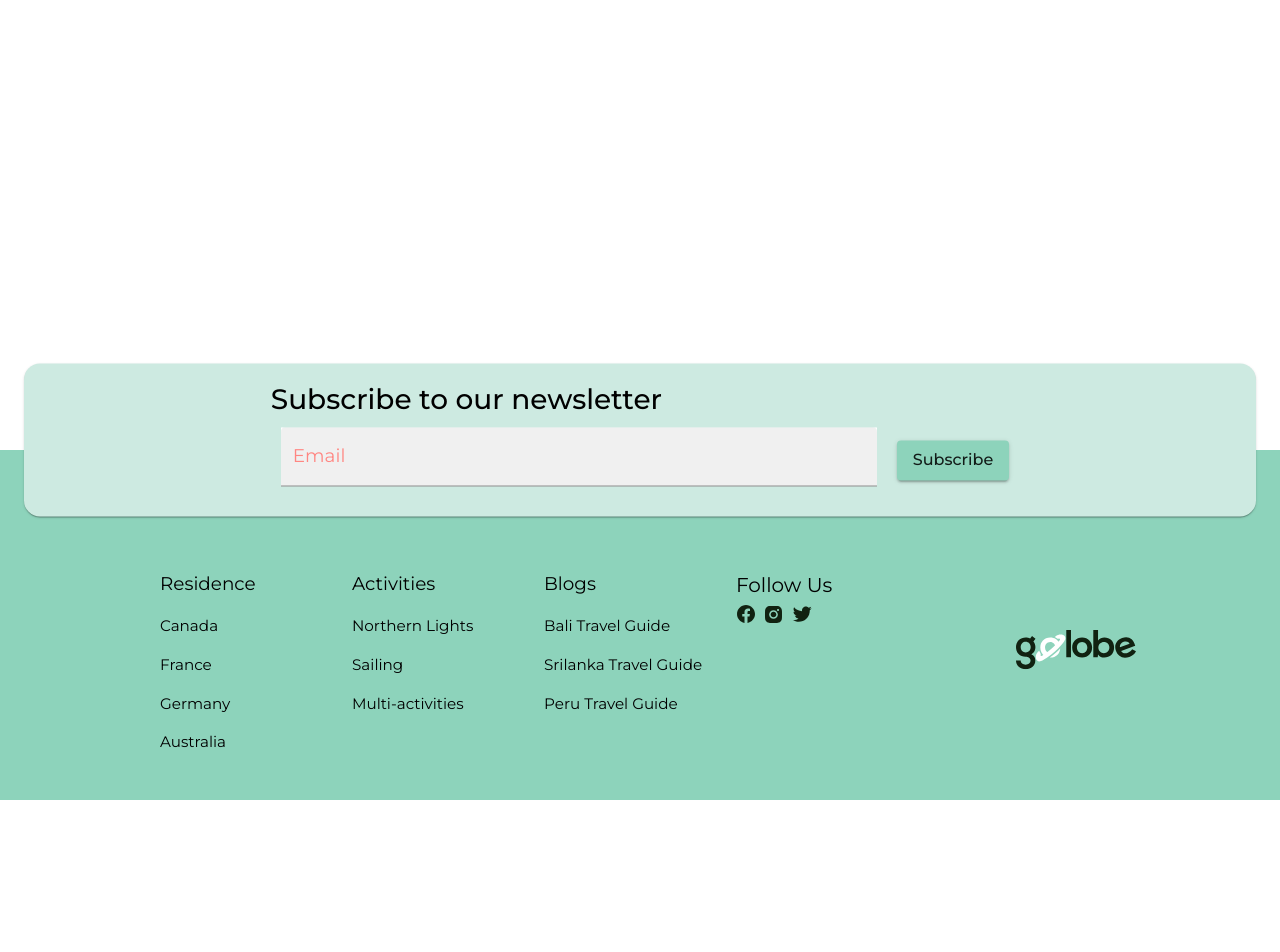
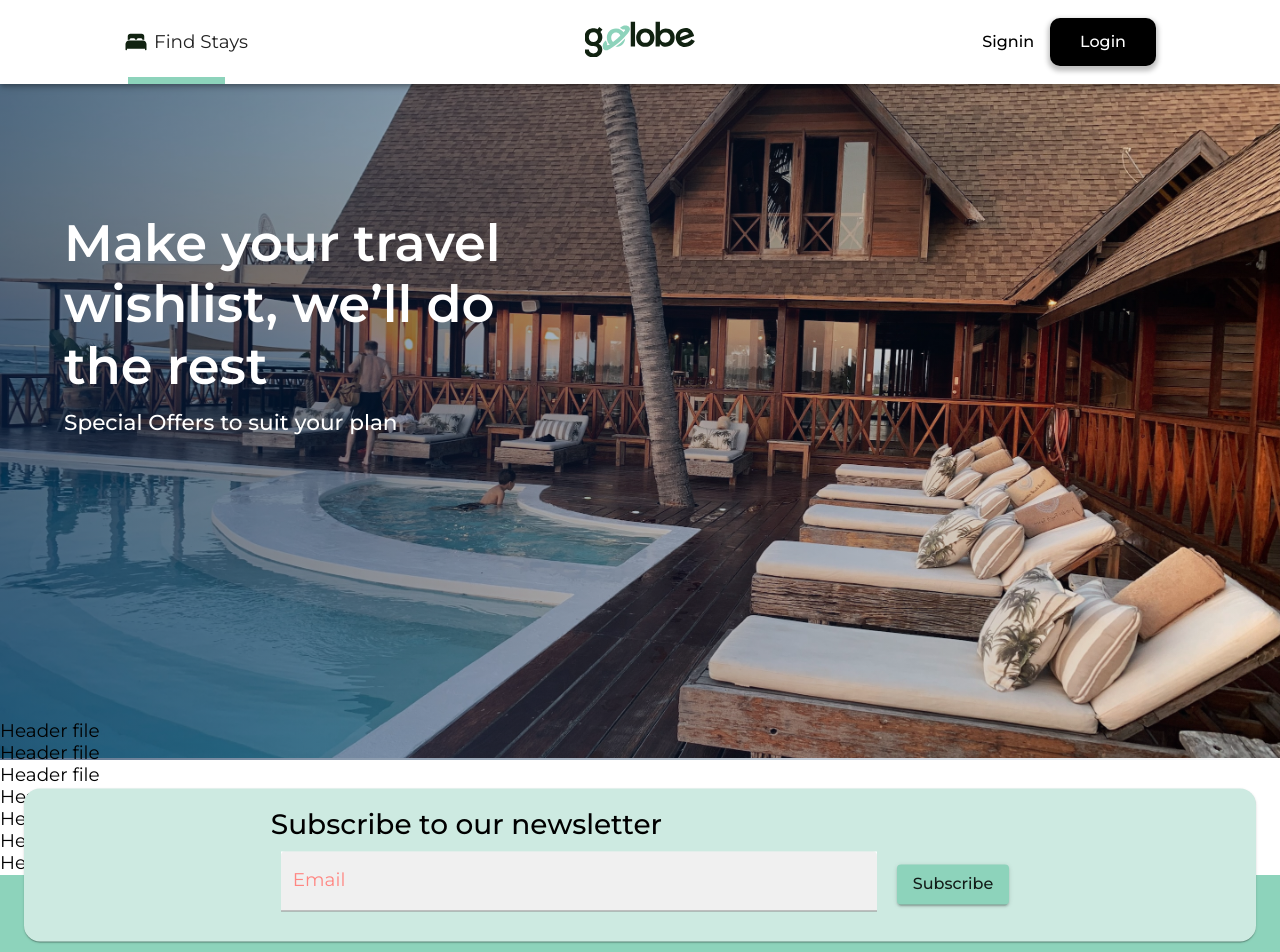
Before and after one commit to Jeyanth-2301/golobe-ui, a React (Vite) app: page /stays in a window 1280 px wide. Shown: the top 952 px of the page. Before the commit the page ends 800 px from the top, so only its background shows below. Built offline with nearby package versions, Linux system fonts and the light colour scheme.

Commit message:
Correction

```diff
--- a/src/components/Foot.jsx
+++ b/src/components/Foot.jsx
@@ -1,5 +1,5 @@
 import React, { useState } from 'react';
-import { Container, Typography, TextField, Button, Grid, Link,  Card} from '@mui/material';
+import { Container, Typography, TextField, Button, Grid, Link, Card } from '@mui/material';
 import instagram from '../assets/icons/instagram.svg';
 import facebook from '../assets/icons/facebook.svg';
 import twitter from '../assets/icons/twitter.svg';
@@ -18,7 +18,7 @@ const Foot = () => {
   const handleSubscribe = () => {
 
     const emailPattern = /^[a-z][a-z0-9]*@[a-z]+\.[a-z]{2,3}$/;
-    if(!emailPattern.test(email)){
+    if (!emailPattern.test(email)) {
       setvalidEmail(false);
       return;
     }
@@ -31,11 +31,11 @@ const Foot = () => {
 
   return (
 
-    <footer style={{ backgroundColor: '#8DD3BB', color: 'white', padding: '20px 0px', position: 'fixed', bottom: 0, left: 0, right: 0, height: '350px', maxWidth: '1440' }}>
+    <footer style={{ backgroundColor: '#8DD3BB', color: 'white', padding: '20px 0px', bottom: 0, left: 0, right: 0, height: '350px', maxWidth: '1440' }}>
 
-     < Container maxWidth="md" style={{  marginTop: '-180px', position: 'relative', top: '50%', left: '40%', transform: 'translate(-40%, -35%)', display: 'flex', justifyContent: 'center', alignItems: 'center', zIndex: 1, maxWidth: '1500px', maxHeight:'500px' }}>
-      <Card style={{ maxWidth: '1500px', maxHeight: '200px', padding: '20px', display: 'flex', justifyContent: 'center', alignItems: 'center', flexDirection: 'column', marginBottom: '80px', width:'100%', borderRadius: '16px', backgroundColor:"#CDEAE1" }}>
-        <Grid container direction= "row" alignItems="center" justifyContent="center" spacing="{2}" >
+      < Container maxWidth="md" style={{ marginTop: '-180px', position: 'relative', top: '50%', left: '40%', transform: 'translate(-40%, -35%)', display: 'flex', justifyContent: 'center', alignItems: 'center', zIndex: 1, maxWidth: '1500px', maxHeight: '500px' }}>
+        <Card style={{ maxWidth: '1500px', maxHeight: '200px', padding: '20px', display: 'flex', justifyContent: 'center', alignItems: 'center', flexDirection: 'column', marginBottom: '80px', width: '100%', borderRadius: '16px', backgroundColor: "#CDEAE1" }}>
+          <Grid container direction="row" alignItems="center" justifyContent="center" spacing="{2}" >
             <Grid item xs={6} sm={6}  >
               <Typography variant='h4'>
                 Subscribe to our newsletter
@@ -57,7 +57,7 @@ const Foot = () => {
                 helperText={!validEmail ? 'Invalid email format ' : ''}
               />
             </Grid>
-        <Grid item style={{marginTop:'40px', marginLeft: '30px'}}>
+            <Grid item style={{ marginTop: '40px', marginLeft: '30px' }}>
               <Button variant="contained" color="primary" onClick={handleSubscribe} fullWidth>
                 Subscribe
               </Button>
@@ -67,51 +67,51 @@ const Foot = () => {
       </Container>
 
 
-      <Container maxwidth="md" maxHeight="md" style={{ marginTop: '50px'}}>
+      <Container maxwidth="md" maxHeight="md" style={{ marginTop: '50px' }}>
         <Grid container justifyContent="center">
           <Grid item xs={6} sm={2} direction={'column'} spacing={10}>
-            <Typography  varient='h6' style={{marginBottom: '20px', color:'black'}}>Residence</Typography>
+            <Typography varient='h6' style={{ marginBottom: '20px', color: 'black' }}>Residence</Typography>
 
             <Typography variant='body2'>
-              <Link href="#" underline="hover" style={{display: 'block', marginBottom: '17px', color: 'black'}}>Canada </Link>
+              <Link href="#" underline="hover" style={{ display: 'block', marginBottom: '17px', color: 'black' }}>Canada </Link>
             </Typography>
             <Typography variant='body2'>
-              <Link href="#" underline="hover" style={{display: 'block', marginBottom: '17px', color: 'black'}}>France </Link>
+              <Link href="#" underline="hover" style={{ display: 'block', marginBottom: '17px', color: 'black' }}>France </Link>
             </Typography>
             <Typography variant='body2'>
-              <Link href="#" underline="hover" style={{display: 'block', marginBottom: '17px', color: 'black'}}>Germany</Link>
+              <Link href="#" underline="hover" style={{ display: 'block', marginBottom: '17px', color: 'black' }}>Germany</Link>
             </Typography>
-            <Typography variant= 'body2' >
-              <Link href="#" underline="hover" style={{display:'block', marginBottom: '17px', color:'black'}}>Australia</Link>
+            <Typography variant='body2' >
+              <Link href="#" underline="hover" style={{ display: 'block', marginBottom: '17px', color: 'black' }}>Australia</Link>
             </Typography>
           </Grid>
           <Grid item xs={6} sm={2} direction={'column'} spacing={10}>
-            <Typography varient='h6' style={{marginBottom:'20px', color:'black'}}>Activities</Typography>
+            <Typography varient='h6' style={{ marginBottom: '20px', color: 'black' }}>Activities</Typography>
             <Typography variant='body2'>
-               <Link href="#" underline="hover" style={{display: 'block', marginBottom: '17px', color: 'black'}}>Northern Lights</Link>
+              <Link href="#" underline="hover" style={{ display: 'block', marginBottom: '17px', color: 'black' }}>Northern Lights</Link>
             </Typography>
             <Typography variant='body2'>
-              <Link href="#" underline="hover" style={{display:'block', marginBottom: '17px', color:'black'}}>Sailing</Link>
+              <Link href="#" underline="hover" style={{ display: 'block', marginBottom: '17px', color: 'black' }}>Sailing</Link>
             </Typography>
             <Typography variant='body2'>
-              <Link href="#" underline="hover" style={{display:'block', marginBottom: '17px', color:'black'}}>Multi-activities</Link>
+              <Link href="#" underline="hover" style={{ display: 'block', marginBottom: '17px', color: 'black' }}>Multi-activities</Link>
             </Typography>
           </Grid>
           <Grid item xs={6} sm={2} direction={'column'} spacing={10}>
-            <Typography varient='h6' style={{marginBottom:'20px', color:'black'}}>Blogs</Typography>
+            <Typography varient='h6' style={{ marginBottom: '20px', color: 'black' }}>Blogs</Typography>
             <Typography variant='body2'>
-               <Link href="#" underline="hover" style={{display: 'block', marginBottom: '17px', color: 'black'}}>Bali Travel Guide</Link>
+              <Link href="#" underline="hover" style={{ display: 'block', marginBottom: '17px', color: 'black' }}>Bali Travel Guide</Link>
             </Typography>
             <Typography variant='body2'>
-              <Link href="#" underline="hover" style={{display:'block', marginBottom: '17px', color:'black'}}>Srilanka Travel Guide</Link>
+              <Link href="#" underline="hover" style={{ display: 'block', marginBottom: '17px', color: 'black' }}>Srilanka Travel Guide</Link>
             </Typography>
             <Typography variant='body2'>
-              <Link href="#" underline="hover" style={{display:'block', marginBottom: '17px', color:'black'}}>Peru Travel Guide</Link>
+              <Link href="#" underline="hover" style={{ display: 'block', marginBottom: '17px', color: 'black' }}>Peru Travel Guide</Link>
             </Typography>
           </Grid>
 
           <Grid item xs={12} sm={4} >
-            <Typography variant="h6" gutterBottom style={{ color:'black'}}>
+            <Typography variant="h6" gutterBottom style={{ color: 'black' }}>
               Follow Us
             </Typography>
             <Link href="https://www.facebook.com/" color="#000000">
@@ -127,7 +127,7 @@ const Foot = () => {
             <Link href="https://www.twitter.com/" color="#000000">
               <img src={twitter} />
             </Link>
-            <Grid style={{marginLeft: '280px'}}>
+            <Grid style={{ marginLeft: '280px' }}>
               <img src={logo} />
             </Grid>
           </Grid>
--- a/src/index.css
+++ b/src/index.css
@@ -5,7 +5,7 @@
 
 /* width */
 ::-webkit-scrollbar {
-    width: 8px;
+    width: 0px;
 }
 
 /* Track */
--- a/src/pages/FindStays.jsx
+++ b/src/pages/FindStays.jsx
@@ -1,12 +1,20 @@
 import React from 'react'
-//import Navbar from '../components/Navbar'
-//import Footer from '../components/Footer'
-//import Hero from '../components/Hero'
+import Navbar from '../components/Navbar'
+import Footer from '../components/Footer'
+import Hero from '../components/Hero'
 import Function from '../components/Function'
 const FindStays = () => {
     return (
         <div>
-
+            <Navbar></Navbar>
+            <Hero></Hero>
+            <Footer>Hello</Footer>
+            <Footer>Hello</Footer>
+            <Footer>Hello</Footer>
+            <Footer>Hello</Footer>
+            <Footer>Hello</Footer>
+            <Footer>Hello</Footer>
+            <Footer>Hello</Footer>
             <Function></Function>
         </div>
     )
@@ -14,8 +22,3 @@ const FindStays = () => {
 
 export default FindStays
 // Hello
-
-/*
- <Navbar></Navbar>
-            <Hero></Hero>
-            <Footer></Footer> */
```
Lines whose indentation alone changed are shown as unchanged.
